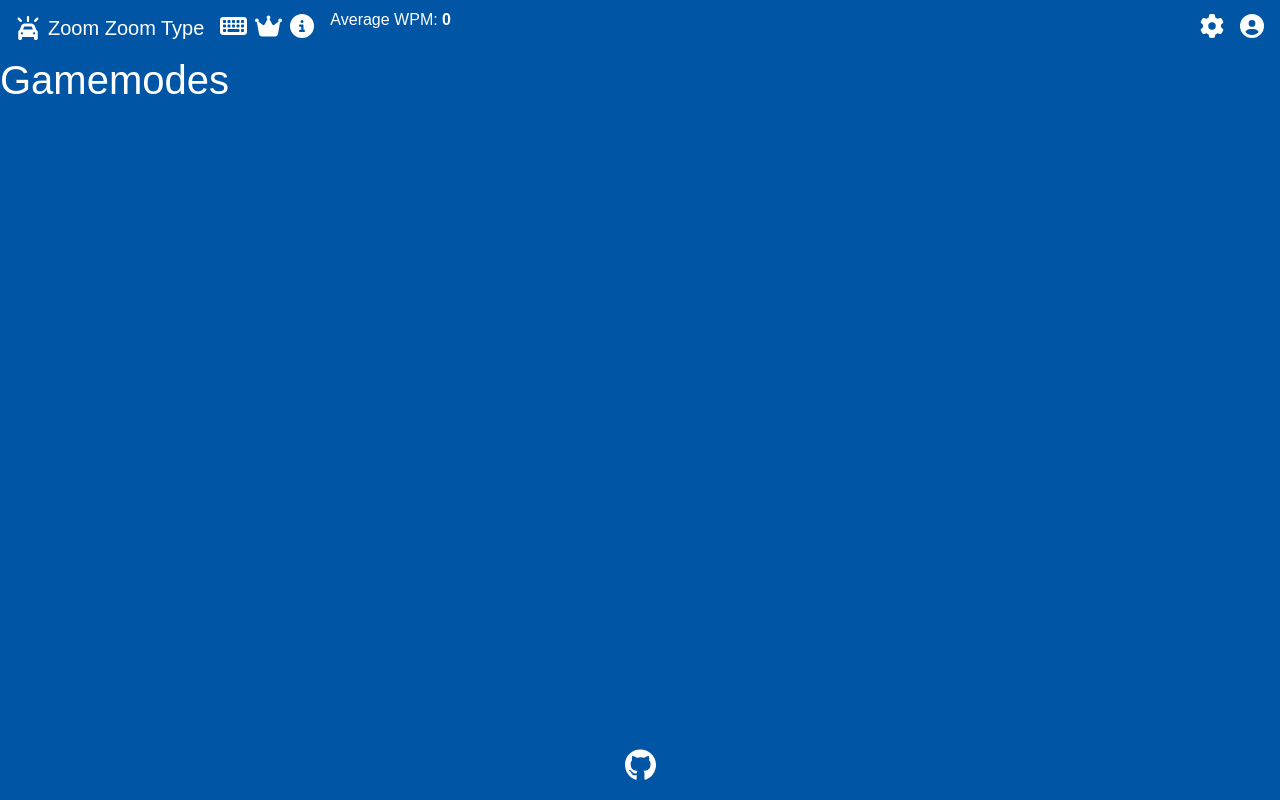
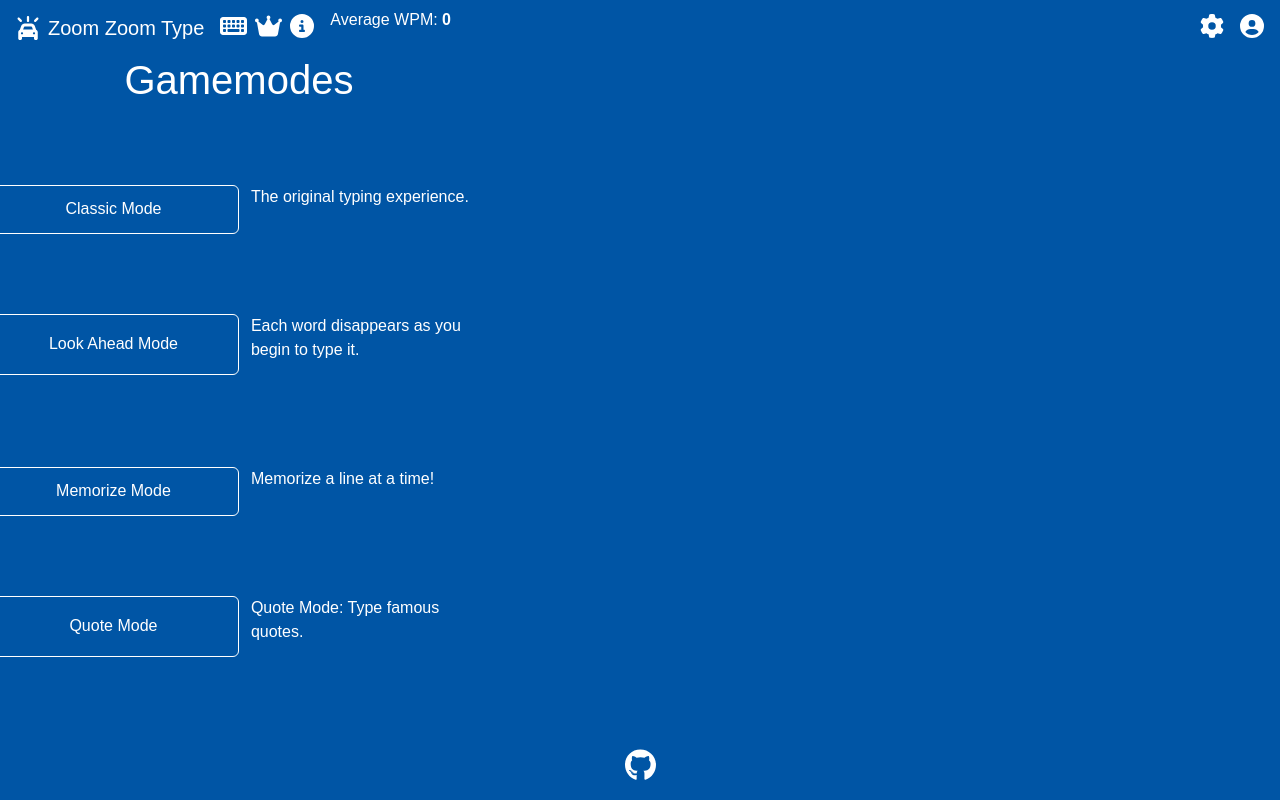
Before and after one commit to eHag-FRU/ZoomZoomType, a React (Vite) app in the folder client/: page /GameModes in a window 1280 px wide. Built offline with nearby package versions, Linux system fonts and the light colour scheme; a web font is replaced by a local one.

Commit message:
Gamemodes page filled, app.css updated

```diff
--- a/client/src/App.css
+++ b/client/src/App.css
@@ -76,13 +76,13 @@
 }
 
 .hover-theme:hover {
-  -webkit-filter: invert(1);
+  filter: invert(1);
 }
 .hover-text-theme:hover {
-  -webkit-filter: invert(1);
+  filter: invert(1);
 }
 .hover-border-theme:hover {
-  -webkit-filter: invert(1);
+  filter: invert(1);
 }
 
 .nav-anchor-visited:visited {
@@ -90,22 +90,22 @@
   text-decoration: none;
 }
 .nav-anchor-hover:hover {
-  -webkit-filter: invert(1);
+  filter: invert(1);
   text-decoration: none;
 }
 
 .nav-logo:hover,
 :visited {
-  -webkit-filter: invert(1);
+  filter: invert(1);
   text-decoration: none;
 }
 .nav-anchor-hover:hover {
-  -webkit-filter: invert(1);
+  filter: invert(1);
   text-decoration: none;
 }
 
 .nav-achor-hover:hover * {
-  -webkit-filter: invert(1);
+  filter: invert(1);
 }
 
 .nav-logo:hover,
@@ -114,11 +114,11 @@
 }
 
 .registerLink-hover:hover {
-  -webkit-filter: invert(1);
+  filter: invert(1);
 }
 
 .footer-anchor-hover:hover {
-  -webkit-filter: invert(1) !important;
+  filter: invert(1) !important;
   text-decoration: none;
 }
 
@@ -130,7 +130,7 @@
 }
 
 .custom-accent-btn:hover {
-  -webkit-filter: invert(1);
+  filter: invert(1);
 }
 
 .custom-btn {
--- a/client/src/components/GameModes.jsx
+++ b/client/src/components/GameModes.jsx
@@ -2,9 +2,57 @@ import React, { useEffect, useState, useRef } from "react";
 import { useNavigate, useLocation } from "react-router-dom";
 
 const GameModes = () => {
+  const navigate = useNavigate();
+  function handleClick(page) {
+    navigate(page);
+  }
+
   return (
-    <div className="content">
-      <h1>Gamemodes</h1>
+    <div className="content d-grid justify-content-around">
+      <h1 className="h1 text-center">Gamemodes</h1>
+      <div className="d-flex row py-3">
+        <button
+          type="button"
+          className="btn col-6 h-50"
+          onClick={() => handleClick("/ClassicGame")}
+        >
+          Classic Mode
+        </button>
+        <p className="col-6">The original typing experience.</p>
+      </div>
+
+      <div className="d-flex row py-3">
+        <button
+          type="button"
+          className="btn col-6 h-50"
+          onClick={() => handleClick("/LookAheadGame")}
+        >
+          Look Ahead Mode
+        </button>
+        <p className="col-6">Each word disappears as you begin to type it.</p>
+      </div>
+
+      <div className="d-flex row py-3">
+        <button
+          type="button"
+          className="btn col-6 h-50"
+          onClick={() => handleClick("/MemorizeGame")}
+        >
+          Memorize Mode
+        </button>
+        <p className="col-6">Memorize a line at a time!</p>
+      </div>
+
+      <div className="d-flex row py-3">
+        <button
+          type="button"
+          className="btn col-6 h-50"
+          onClick={() => handleClick("/QuoteGame")}
+        >
+          Quote Mode
+        </button>
+        <p className="col-6">Quote Mode: Type famous quotes. </p>
+      </div>
     </div>
   );
 };
```
